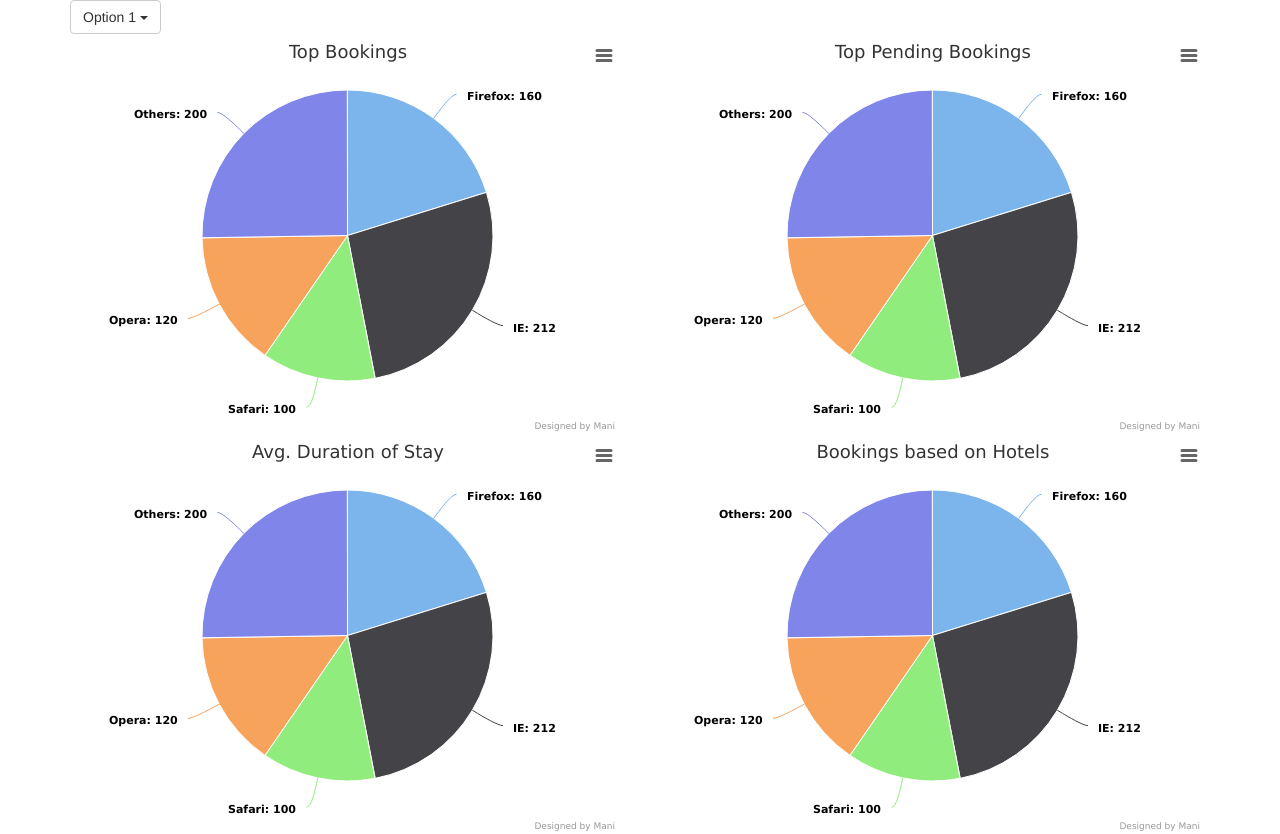
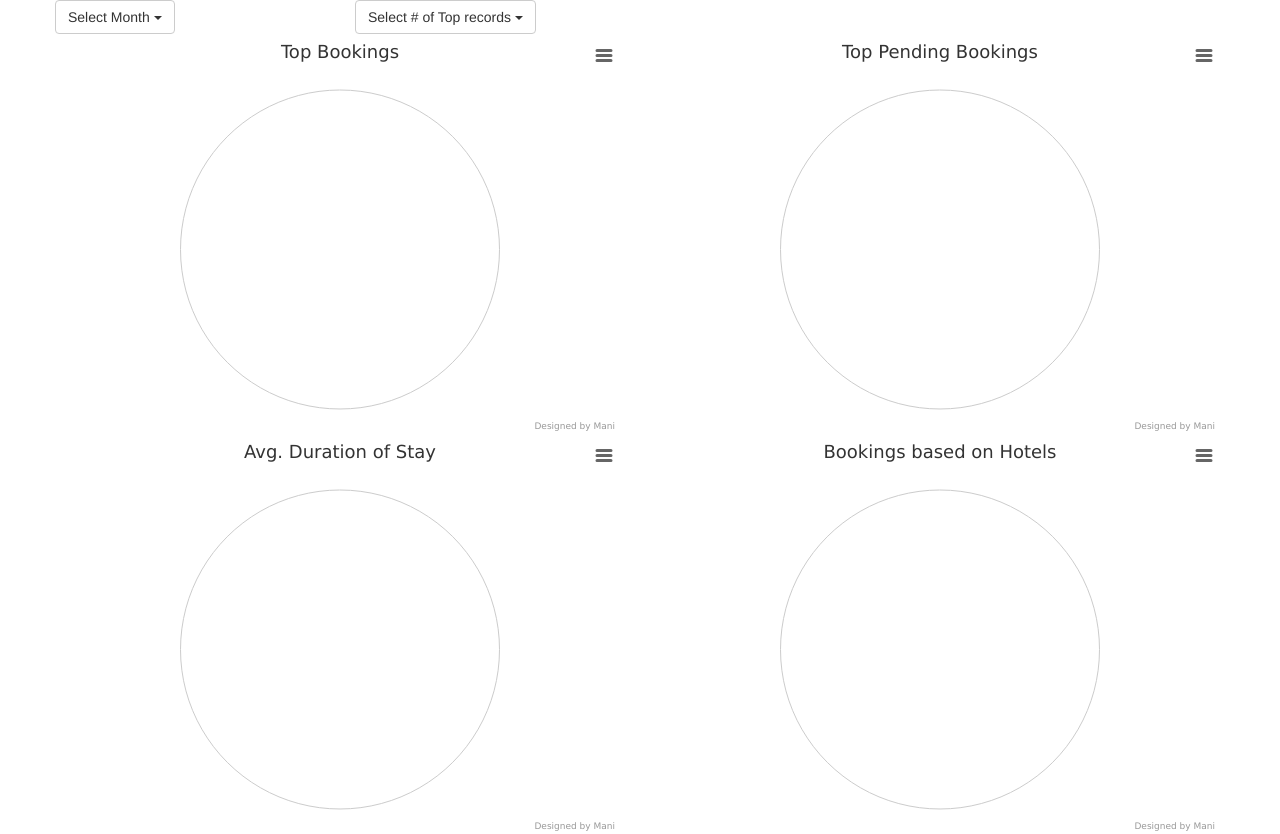
Before and after one commit to manibharathitn/hobbyProj, a Django app: page / in a window 1280 px wide. Shown: the part 1320-2154 px from the top of the page. Run offline with Django 3.2, Linux system fonts and the light colour scheme; data that the repository does not hold is empty.

Commit message:
Beta changes

```diff
--- a/dashboard/chartutil.py
+++ b/dashboard/chartutil.py
@@ -1,12 +1,32 @@
 from dashboard.models import Booking
-from django.db.models import Sum
+from django.db.models import Sum, Count, Avg
 class ChartData:
-	@staticmethod
-	def getChartData(groupByFeild):
-		data = {}
-		result = Booking.objects.values(groupByFeild).annotate(Sum('Pending'))
-		result = list(result)
-		data['X'] = [str(key_val[groupByFeild]) for key_val in result]
-		data['Y'] = [int(key_val['Pending__sum']) for key_val in result]
+  @staticmethod
+  def getPendingChartData(groupByFeild, isPercent):
+    data = {}
+    result = Booking.objects.values(groupByFeild).annotate(Sum('Pending'))
+    result = list(result)
+    data['X'] = [str(key_val[groupByFeild]) for key_val in result]
+    data['Y'] = [int(key_val['Pending__sum']) for key_val in result]
 
-		return data
+    if isPercent:
+      ySum = sum(data['Y'])
+      data['Y'] = [ (val*100/float(ySum)) for val in data['Y'] ]
+
+    return data
+
+  @staticmethod
+  def getMonthlyChartData(pMonth, need, basedOn, topN, isAvg):
+    top = 15 if topN == None else topN
+    data = {}
+    #Currently average is supported only for duration
+    if isAvg and need == 'duration':
+      result = Booking.objects.filter(month=pMonth).values(basedOn).annotate(res_val=Avg(need)).order_by('-res_val')
+    else:
+      result = Booking.objects.filter(month=pMonth).values(basedOn).annotate(res_val=Sum(need)).order_by('-res_val')
+    result = list(result)
+    result = result[:int(top)]
+    data['X'] = [str(key_val[basedOn]) for key_val in result]
+    data['Y'] = [int(key_val['res_val']) for key_val in result]
+
+    return data
--- a/dashboard/static/dashboard/js/highchartsutils.js
+++ b/dashboard/static/dashboard/js/highchartsutils.js
@@ -90,7 +90,14 @@ function drawLine(divId, xData, yData, titleChart) {
 }
 
 
-function drawPie(divId, dataValues, titleChart) {
+function drawPie(divId, xData, yData, titleChart, xLegend) {
+
+    dataValues = [], i = -1;
+    while ( xData[++i] ) {
+      dataValues.push( [ xData[i], yData[i] ] );
+    }
+
+
     $(divId).highcharts({
         chart: {
             plotBackgroundColor: null,
@@ -109,7 +116,7 @@ function drawPie(divId, dataValues, titleChart) {
                 cursor: 'pointer',
                 dataLabels: {
                     enabled: true,
-                    format: '<b>{point.name}</b>: {point.y}',
+                    format: xLegend + ' <b>{point.name}</b>: {point.y}',
                     style: {
                         color: (Highcharts.theme && Highcharts.theme.contrastTextColor) || 'black'
                     }
@@ -122,7 +129,7 @@ function drawPie(divId, dataValues, titleChart) {
 		},
         series: [{
             type: 'pie',
-            name: 'Browser share',
+            name: 'Contribution',
             data: dataValues
         }]
     });
--- a/dashboard/templates/dashboard/index.html
+++ b/dashboard/templates/dashboard/index.html
@@ -58,20 +58,38 @@
 		</div>
 	</div>
 	<div class="row clearfix" id="row2">
-		<div class="col-md-12 column">
+	    <div class="row clearfix">
+    		<div class="col-md-3 column">
     			<div class="dropdown">
-
     				<button class="btn btn-default dropdown-toggle" type="button" id="dropdownMenu1" data-toggle="dropdown" aria-expanded="true">
-					<span class="selection">Option 1</span>
+    					<span class="selection">Select Month</span>
     					<span class="caret"></span>
     				  </button>
     				<ul class="dropdown-menu" role="menu" aria-labelledby="dropdownMenu1">
-					<li role="presentation"><a role="menuitem" tabindex="-1" href="#row2" onClick="updateGraph('Jan')">Jan</a></li>
-					<li role="presentation"><a role="menuitem" tabindex="-1" href="#row2" onClick="updateGraph('Feb')">Feb</a></li>
-					<li role="presentation"><a role="menuitem" tabindex="-1" href="#row2" onClick="updateGraph('Mar')">Mar</a></li>
-					<li role="presentation"><a role="menuitem" tabindex="-1" href="#row2" onClick="updateGraph('Apr')">Apr</a></li>
+    					<li role="presentation"><a role="menuitem" tabindex="-1" href="#row2" onClick="updateMonth('July')">July</a></li>
+    					<li role="presentation"><a role="menuitem" tabindex="-1" href="#row2" onClick="updateMonth('August')">August</a></li>
+    					<li role="presentation"><a role="menuitem" tabindex="-1" href="#row2" onClick="updateMonth('September')">September</a></li>
+    					<li role="presentation"><a role="menuitem" tabindex="-1" href="#row2" onClick="updateMonth('October')">October</a></li>
+    					<li role="presentation"><a role="menuitem" tabindex="-1" href="#row2" onClick="updateMonth('November')">November</a></li>
+    					<li role="presentation"><a role="menuitem" tabindex="-1" href="#row2" onClick="updateMonth('December')">December</a></li>
     				</ul>
     			</div>
+    		</div>
+    		<div class="col-md-3 column">
+    			<div class="dropdown">
+    				<button class="btn btn-default dropdown-toggle" type="button" id="dropdownMenu2" data-toggle="dropdown" aria-expanded="true">
+    					<span class="selection">Select # of Top records</span>
+    					<span class="caret"></span>
+    				  </button>
+    				<ul class="dropdown-menu" role="menu" aria-labelledby="dropdownMenu1">
+    					<li role="presentation"><a role="menuitem" tabindex="-1" href="#row2" onClick="updateTop('top=5')">5</a></li>
+    					<li role="presentation"><a role="menuitem" tabindex="-1" href="#row2" onClick="updateTop('top=10')">10</a></li>
+    					<li role="presentation"><a role="menuitem" tabindex="-1" href="#row2" onClick="updateTop('top=15')">15</a></li>
+    				</ul>
+    			</div>
+            </div>
+        </div>
+
 			<div class="row clearfix">
 				<div class="col-md-6 column">
 					<div id="pie1" style="min-width: 310px; height: 400px; max-width: 600px; margin: 0 auto"></div>
@@ -99,13 +117,17 @@
 $(document).ready(function(){
 
     $("#pending-number").click(function(){
-        //chartDataUrl = "plotgraph_pendingbooking?by=month";
-        //refreshChart(chartDataUrl);
+        chartDataUrlCity = "plotgraph_pendingbooking?by=city_code";
+        chartDataUrlHotel = "plotgraph_pendingbooking?by=hid";
+        chartDataUrlMonth = "plotgraph_pendingbooking?by=month";
+        refreshTrend();
 	});
 
     $("#pending-percent").click(function(){
-        //chartDataUrl = "plotgraph_pendingbooking?by=hid";
-        //refreshChart(chartDataUrl);
+        chartDataUrlCity = "plotgraph_pendingbooking?by=city_code&percent";
+        chartDataUrlHotel = "plotgraph_pendingbooking?by=hid&percent";
+        chartDataUrlMonth = "plotgraph_pendingbooking?by=month&percent";
+        refreshTrend();
 	});
 
 });
@@ -125,56 +147,83 @@ $(".dropdown-menu li a").click(function(){
 
 });
 
-var chartDataUrl = "plotgraph_pendingbooking?by=city_code";
+var chartDataUrlCity = "plotgraph_pendingbooking?by=city_code";
+var chartDataUrlHotel = "plotgraph_pendingbooking?by=hid";
+var chartDataUrlMonth = "plotgraph_pendingbooking?by=month";
+
+var bookingURL = "plotgraph_query?for_month=August&need=Booking&based_on=city_code&top=5";
+var pendingURL = "plotgraph_query?for_month=August&need=Pending&based_on=city_code&top=5";
+var hotelURL = "plotgraph_query?for_month=August&need=Booking&based_on=hid&top=5";
+var durationURL = "plotgraph_query?for_month=August&need=duration&based_on=hid&top=5&avg";
+var prevMonth = 'August';
+var prevTop = 'top=5';
+
+refreshTrend();
+refreshPies();
+
+function updateMonth(month) {
+    bookingURL = bookingURL.replace(prevMonth, month);
+    pendingURL = pendingURL.replace(prevMonth, month);
+    hotelURL = hotelURL.replace(prevMonth, month);
+    durationURL = durationURL.replace(prevMonth, month);
+    if (prevMonth != month)
+        refreshPies();
+    prevMonth = month;
+}
+
+function updateTop(topN) {
+    bookingURL = bookingURL.replace(prevTop, topN);
+    pendingURL = pendingURL.replace(prevTop, topN);
+    hotelURL = hotelURL.replace(prevTop, topN);
+    durationURL = durationURL.replace(prevTop, topN);
+    if (prevTop != topN)
+        refreshPies();
+    prevMonth = month;
+}
 
 
-$.getJSON(chartDataUrl,
+function refreshTrend() {
+    $.getJSON(chartDataUrlCity,
     	function(data) {
     		drawBar('#bar1',data['X'] , data['Y'], 'Booking Trend (based on City)');
     });
 
-chartDataUrl = "plotgraph_pendingbooking?by=hid";
-
-$.getJSON(chartDataUrl,
+    $.getJSON(chartDataUrlHotel,
     	function(data) {
     		drawBar('#bar2', data['X'], data['Y'], 'Booking Trend (based on Hotel)');
     });
 
-chartDataUrl = "plotgraph_pendingbooking?by=month";
-refreshChart(chartDataUrl);
-
-//TODO:Optimize this
-function refreshChart(chartDataUrl) {
-    $.getJSON(chartDataUrl,
+    $.getJSON(chartDataUrlMonth,
     	function(data) {
     		drawLine('#line1', data['X'], data['Y'], 'StayZilla Booking Trend');
-
     });
 }
 
+function refreshPies() {
+    //Row 2
+
+    $.getJSON(bookingURL,
+    	function(data) {
+    		drawPie('#pie1', data['X'], data['Y'], 'Top Bookings', 'City Code');
+    });
+
+    $.getJSON(pendingURL,
+    	function(data) {
+    		drawPie('#pie2', data['X'], data['Y'], 'Top Pending Bookings', 'City Code');
+    });
+
+    $.getJSON(hotelURL,
+    	function(data) {
+    		drawPie('#pie3', data['X'], data['Y'], 'Avg. Duration of Stay', 'Hotel Id');
+    });
+
+    $.getJSON(durationURL,
+    	function(data) {
+    		drawPie('#pie4', data['X'], data['Y'], 'Bookings based on Hotels', 'Hotel Id');
+    });
 
 
-
-
-
-//mix (x,y) values and construct the dataValues for pie chart
-dataValues = [
-			['Firefox',   160],
-            ['IE',       212],
-            ['Safari',    100],
-            ['Opera',     120],
-            ['Others',   200]
-        ];
-drawPie('#pie1',dataValues, 'Top Bookings');
-drawPie('#pie2',dataValues, 'Top Pending Bookings');
-drawPie('#pie3',dataValues, 'Avg. Duration of Stay');
-drawPie('#pie4',dataValues, 'Bookings based on Hotels');
-
-function updateGraph(month) {
-
-	alert(month);
 }
-
 
 </script>
 </body>
--- a/dashboard/urls.py
+++ b/dashboard/urls.py
@@ -5,4 +5,5 @@ urlpatterns = patterns('',
     # Examples:
     url(r'^$',views.detail),
 	url(r'^plotgraph_pendingbooking',views.getPendingBooking),
+	url(r'^plotgraph_query',views.getGraphData),
 )
--- a/dashboard/views.py
+++ b/dashboard/views.py
@@ -10,12 +10,28 @@ def detail(request):
 
 #for graph1
 def getPendingBooking(request):
-	params = request.GET
-	groupby = params.get('by', '')
+  params = request.GET
+  groupby = params.get('by', None)
+  isPercent = True
+  if not groupby == None:
+    isPercent = True if not params.get('percent', None) == None else False
 
-    #groupby = by
 
-	#data = {}
-	data = ChartData.getChartData(groupby)
+  data = ChartData.getPendingChartData(groupby, isPercent)
 
-	return HttpResponse(json.dumps(data), content_type='application/json')
+  return HttpResponse(json.dumps(data), content_type='application/json')
+
+def getGraphData(request):
+  params = request.GET
+  month = params.get('for_month', None)
+  need = params.get('need', None)
+  basedOn = params.get('based_on', None)
+  topN = params.get('top', None)
+  isAvg = False if params.get('avg', None) == None else True
+  data = {}
+
+  if (not month == None and not need == None and not basedOn == None) :
+
+    data = ChartData.getMonthlyChartData(month, need, basedOn, topN, isAvg)
+
+  return HttpResponse(json.dumps(data), content_type='application/json')
```
Also changed, not shown: 3 other files. Lines whose indentation alone changed are shown as unchanged.
